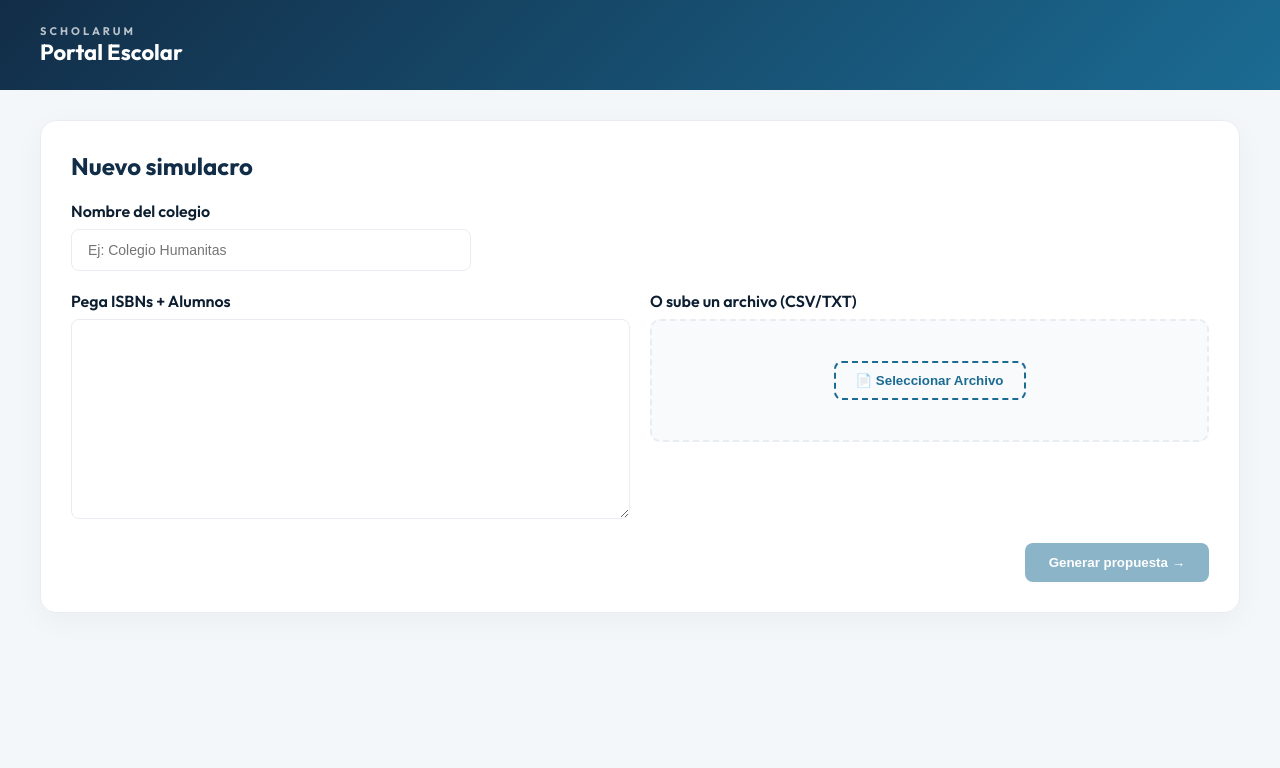
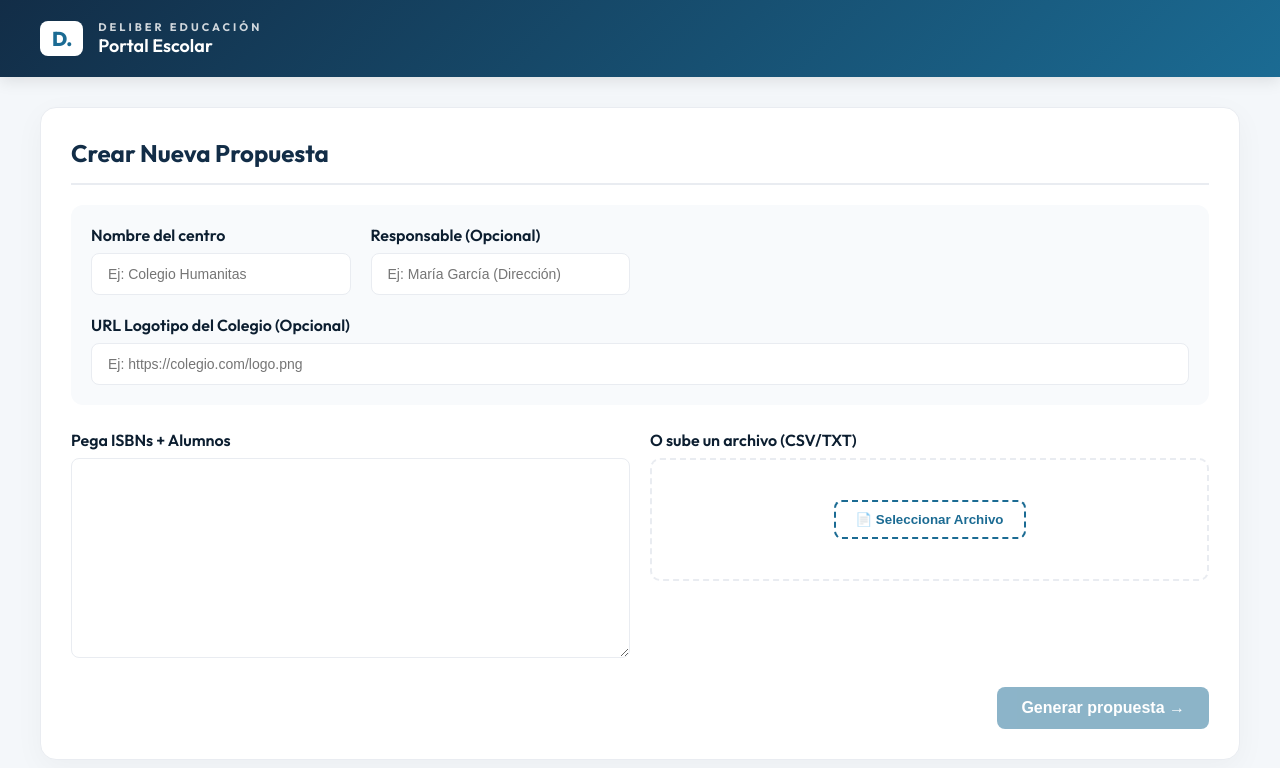
Before and after one commit to martascholarum/scholarum-simulacro, a React (Vite) app: page / in a window 1280 px wide. Shown: the top 768 px of the page. Built offline with nearby package versions, Linux system fonts and the light colour scheme.

Commit message:
Update App.jsx

```diff
--- a/src/App.jsx
+++ b/src/App.jsx
@@ -3,7 +3,7 @@ import { BarChart, Bar, XAxis, YAxis, Tooltip, ResponsiveContainer, PieChart, Pi
 
 // ── CONFIGURACIÓN DE MARCA ──
 const BRAND = {
-  name: "SCHOLARUM",
+  name: "DELIBER",       // Cambiado a Deliber por la URL que pasaste
   primary: "#1b6b93",
   secondary: "#00897b",
   accent: "#e5a100",
@@ -63,8 +63,13 @@ async function apiCall(action, params = {}) {
 
 export default function App() {
   const [step, setStep] = useState(0);
-  const [loadingMsg, setLoadingMsg] = useState('Cargando...'); // FIX: Mensaje dinámico
+  const [loadingMsg, setLoadingMsg] = useState('Cargando...');
+
+  // ── CAMPOS DE PERSONALIZACIÓN ──
   const [nombre, setNombre] = useState('');
+  const [responsable, setResponsable] = useState('');
+  const [logoUrl, setLogoUrl] = useState('');
+
   const [inputText, setInputText] = useState('');
   const [loading, setLoading] = useState(false);
   const [error, setError] = useState('');
@@ -99,9 +104,18 @@ export default function App() {
           setData(res.datos); setEditableData(res.datos);
           setCostePapel(res.costeOp || 12); setCosteDigital(res.costeOpDigital || 10);
           setProbabilidad(res.prob || 100);
-          setColDtos(res.condiciones || {});
+
+          // Lógica Ninja para leer los metadatos sin tocar el backend
+          const loadedDtos = { ...(res.condiciones || {}) };
+          if (loadedDtos._meta) {
+            setLogoUrl(loadedDtos._meta.logoUrl || '');
+            setResponsable(loadedDtos._meta.responsable || '');
+            delete loadedDtos._meta;
+          }
+          setColDtos(loadedDtos);
+
           setViewMode(modo === 'colegio' ? 'colegio' : 'comercial');
-          setTab(modo === 'colegio' ? 'propuesta' : 'resumen'); // El colegio entra directo a la propuesta
+          setTab(modo === 'colegio' ? 'propuesta' : 'resumen');
           setStep(modo === 'colegio' ? 3 : 2);
         })
         .catch(e => { setError(e.message); setStep(0); })
@@ -140,14 +154,16 @@ export default function App() {
   const handleGuardar = useCallback(async () => {
     if (!editableData) return; setSaving(true);
     try {
-      const saveData = { nombre, costeOp: costePapel, costeOpDigital: costeDigital, prob: probabilidad, condiciones: colDtos, datos: editableData };
+      // Guardamos la personalización inyectándola en las condiciones de forma transparente
+      const dtosConMeta = { ...colDtos, _meta: { logoUrl, responsable } };
+      const saveData = { nombre, costeOp: costePapel, costeOpDigital: costeDigital, prob: probabilidad, condiciones: dtosConMeta, datos: editableData };
       const r = await apiCall('guardar', { data: saveData });
       if (r.error) throw new Error(r.error);
       const url = `${window.location.origin}${window.location.pathname}?id=${r.id}&modo=colegio`;
       setShareUrl(url);
     } catch (e) { alert('Error: ' + e.message); }
     finally { setSaving(false); }
-  }, [editableData, nombre, costePapel, costeDigital, probabilidad, colDtos]);
+  }, [editableData, nombre, costePapel, costeDigital, probabilidad, colDtos, logoUrl, responsable]);
 
   const updateAlumnos = useCallback((isbn, val) => {
     setEditableData(prev => ({ ...prev, found: prev.found.map(b => b.isbn === isbn ? { ...b, alumnos: parseInt(val) || 0 } : b) }));
@@ -209,7 +225,7 @@ export default function App() {
   const sty = {
     card: { background: C.card, borderRadius: 16, padding: 30, boxShadow: '0 8px 30px rgba(0,0,0,0.04)', border: `1px solid ${C.muted}`, marginBottom: 25 },
     input: { padding: '12px 16px', borderRadius: 8, border: `1.5px solid ${C.muted}`, fontSize: 14, width: '100%', boxSizing: 'border-box' },
-    btn: { padding: '12px 24px', borderRadius: 8, background: C.blue, color: '#fff', fontWeight: 600, border: 'none', cursor: 'pointer' },
+    btn: { padding: '12px 24px', borderRadius: 8, background: C.blue, color: '#fff', fontWeight: 600, border: 'none', cursor: 'pointer', transition: 'all 0.3s ease' },
     btn2: { padding: '10px 20px', borderRadius: 8, border: `2px dashed ${C.blue}`, background: 'transparent', color: C.blue, cursor: 'pointer', fontWeight: 600 }
   };
 
@@ -217,12 +233,15 @@ export default function App() {
     <div style={{ background: C.light, minHeight: '100vh', fontFamily: 'Outfit, sans-serif', color: C.ink }}>
       <link href="https://fonts.googleapis.com/css2?family=Outfit:wght@300;400;600;700;800&display=swap" rel="stylesheet" />
 
-      {/* HEADER */}
-      <div style={{ background: `linear-gradient(135deg, ${C.navy}, ${C.blue})`, padding: '24px 40px', color: '#fff' }}>
+      {/* HEADER CORPORATIVO */}
+      <div style={{ background: `linear-gradient(135deg, ${C.navy}, ${C.blue})`, padding: '20px 40px', color: '#fff', boxShadow: '0 4px 15px rgba(0,0,0,0.1)' }}>
         <div style={{ maxWidth: 1200, margin: '0 auto', display: 'flex', justifyContent: 'space-between', alignItems: 'center' }}>
-          <div>
-            <div style={{ fontSize: 11, letterSpacing: 3, fontWeight: 700, opacity: 0.7 }}>{BRAND.name}</div>
-            <h1 style={{ margin: 0, fontSize: 22 }}>{nombre || "Portal Escolar"}</h1>
+          <div style={{ display: 'flex', alignItems: 'center', gap: 15 }}>
+            <div style={{ background: '#fff', color: C.blue, fontWeight: 900, fontSize: 20, padding: '5px 12px', borderRadius: 8, letterSpacing: -1 }}>D.</div>
+            <div>
+              <div style={{ fontSize: 11, letterSpacing: 3, fontWeight: 700, opacity: 0.8 }}>{BRAND.name} EDUCACIÓN</div>
+              <h1 style={{ margin: 0, fontSize: 18, fontWeight: 600 }}>{nombre ? `Propuesta: ${nombre}` : "Portal Escolar"}</h1>
+            </div>
           </div>
           {step >= 2 && step !== 3 && (
             <div style={{ display: 'flex', background: 'rgba(255,255,255,0.1)', padding: 4, borderRadius: 8 }}>
@@ -235,13 +254,27 @@ export default function App() {
 
       <div style={{ maxWidth: 1200, margin: '0 auto', padding: '30px 20px' }}>
 
+        {/* PASO 0: CREACIÓN COMERCIAL */}
         {step === 0 && (
           <div style={sty.card}>
-            <h2 style={{ marginTop: 0, fontSize: 24, color: C.navy }}>Nuevo simulacro</h2>
-            <div style={{ marginBottom: 20 }}>
-              <label style={{ display: 'block', marginBottom: 8, fontWeight: 600 }}>Nombre del colegio</label>
-              <input style={{...sty.input, maxWidth: 400}} value={nombre} onChange={e => setNombre(e.target.value)} placeholder="Ej: Colegio Humanitas" />
+            <h2 style={{ marginTop: 0, fontSize: 24, color: C.navy, borderBottom: `2px solid ${C.muted}`, paddingBottom: 15 }}>Crear Nueva Propuesta</h2>
+
+            {/* Campos de personalización */}
+            <div style={{ display: 'grid', gridTemplateColumns: 'repeat(auto-fit, minmax(250px, 1fr))', gap: 20, marginBottom: 25, background: '#f8fafc', padding: 20, borderRadius: 12 }}>
+              <div>
+                <label style={{ display: 'block', marginBottom: 8, fontWeight: 600 }}>Nombre del centro</label>
+                <input style={sty.input} value={nombre} onChange={e => setNombre(e.target.value)} placeholder="Ej: Colegio Humanitas" />
+              </div>
+              <div>
+                <label style={{ display: 'block', marginBottom: 8, fontWeight: 600 }}>Responsable (Opcional)</label>
+                <input style={sty.input} value={responsable} onChange={e => setResponsable(e.target.value)} placeholder="Ej: María García (Dirección)" />
+              </div>
+              <div style={{ gridColumn: '1 / -1' }}>
+                <label style={{ display: 'block', marginBottom: 8, fontWeight: 600 }}>URL Logotipo del Colegio (Opcional)</label>
+                <input style={sty.input} value={logoUrl} onChange={e => setLogoUrl(e.target.value)} placeholder="Ej: https://colegio.com/logo.png" />
+              </div>
             </div>
+
             <div style={{ display: 'grid', gridTemplateColumns: '1fr 1fr', gap: 20 }}>
               <div>
                 <label style={{ display: 'block', marginBottom: 8, fontWeight: 600 }}>Pega ISBNs + Alumnos</label>
@@ -249,15 +282,15 @@ export default function App() {
               </div>
               <div>
                 <label style={{ display: 'block', marginBottom: 8, fontWeight: 600 }}>O sube un archivo (CSV/TXT)</label>
-                <div style={{ border: `2px dashed ${C.muted}`, borderRadius: 10, padding: '40px 20px', textAlign: 'center', background: '#f9fafb' }}>
+                <div style={{ border: `2px dashed ${C.muted}`, borderRadius: 10, padding: '40px 20px', textAlign: 'center', background: '#fff' }}>
                   <input type="file" ref={fileRef} accept=".csv,.txt,.tsv" onChange={handleFile} style={{ display: 'none' }} />
                   <button onClick={() => fileRef.current?.click()} style={sty.btn2}>📄 Seleccionar Archivo</button>
                 </div>
               </div>
             </div>
             {error && <div style={{ marginTop: 15, padding: '15px', background: '#fef2f0', color: C.coral, borderRadius: 8, fontWeight: 600 }}>⚠️ {error}</div>}
-            <div style={{ marginTop: 20, textAlign: 'right' }}>
-              <button onClick={handleCruzar} disabled={!inputText.trim()} style={{ ...sty.btn, opacity: inputText.trim() ? 1 : 0.5 }}>Generar propuesta →</button>
+            <div style={{ marginTop: 25, textAlign: 'right' }}>
+              <button onClick={handleCruzar} disabled={!inputText.trim()} style={{ ...sty.btn, opacity: inputText.trim() ? 1 : 0.5, fontSize: 16 }}>Generar propuesta →</button>
             </div>
           </div>
         )}
@@ -271,7 +304,7 @@ export default function App() {
 
         {(step === 2 || step === 3) && calc && (
           <>
-            {/* CONTROLES COMERCIALES */}
+            {/* CONTROLES COMERCIALES (Ocultos para el colegio) */}
             {isC && (
               <div style={{ background: '#fff', padding: '15px 25px', borderRadius: 12, marginBottom: 20, border: `1px solid ${C.blue}`, display: 'flex', alignItems: 'center', gap: 20, flexWrap: 'wrap' }}>
                 <div style={{ flex: 1, minWidth: 200 }}>
@@ -295,82 +328,97 @@ export default function App() {
             {shareUrl && isC && (
               <div style={{ padding: 20, background: '#e8f5e9', borderRadius: 12, marginBottom: 20, border: '1px solid #c8e6c9', fontSize: 15, textAlign: 'center' }}>
                 <strong style={{ color: C.green }}>¡Enlace listo para enviar al colegio!</strong><br/><br/>
-                <a href={shareUrl} target="_blank" style={{ color: C.blue, fontWeight: 'bold', wordBreak: 'break-all' }}>{shareUrl}</a>
+                <a href={shareUrl} target="_blank" rel="noreferrer" style={{ color: C.blue, fontWeight: 'bold', wordBreak: 'break-all' }}>{shareUrl}</a>
               </div>
             )}
 
             {/* MENÚ DE PESTAÑAS */}
             <div style={{ display: 'flex', gap: 10, marginBottom: 25, flexWrap: 'wrap' }}>
-              {!isC && <button onClick={() => setTab('propuesta')} style={{ padding: '10px 20px', borderRadius: 8, border: 'none', background: tab === 'propuesta' ? C.blue : '#fff', color: tab === 'propuesta' ? '#fff' : C.slate, fontWeight: 700, cursor: 'pointer' }}>Propuesta Integral</button>}
+              {!isC && <button onClick={() => setTab('propuesta')} style={{ padding: '10px 20px', borderRadius: 8, border: 'none', background: tab === 'propuesta' ? C.blue : '#fff', color: tab === 'propuesta' ? '#fff' : C.slate, fontWeight: 700, cursor: 'pointer', boxShadow: '0 2px 5px rgba(0,0,0,0.05)' }}>Propuesta Integral</button>}
               {['resumen', 'detalle'].map(t => (
-                <button key={t} onClick={() => setTab(t)} style={{ padding: '10px 20px', borderRadius: 8, border: 'none', background: tab === t ? C.blue : '#fff', color: tab === t ? '#fff' : C.slate, fontWeight: 700, cursor: 'pointer', textTransform: 'capitalize' }}>{t}</button>
+                <button key={t} onClick={() => setTab(t)} style={{ padding: '10px 20px', borderRadius: 8, border: 'none', background: tab === t ? C.blue : '#fff', color: tab === t ? '#fff' : C.slate, fontWeight: 700, cursor: 'pointer', textTransform: 'capitalize', boxShadow: '0 2px 5px rgba(0,0,0,0.05)' }}>{t}</button>
               ))}
-              {isC && <button onClick={() => setTab('editoriales')} style={{ padding: '10px 20px', borderRadius: 8, border: 'none', background: tab === 'editoriales' ? C.blue : '#fff', color: tab === 'editoriales' ? '#fff' : C.slate, fontWeight: 700, cursor: 'pointer' }}>Editoriales y Rappel</button>}
+              {isC && <button onClick={() => setTab('editoriales')} style={{ padding: '10px 20px', borderRadius: 8, border: 'none', background: tab === 'editoriales' ? C.blue : '#fff', color: tab === 'editoriales' ? '#fff' : C.slate, fontWeight: 700, cursor: 'pointer', boxShadow: '0 2px 5px rgba(0,0,0,0.05)' }}>Editoriales y Rappel</button>}
               {data?.notFound?.length > 0 && <button onClick={() => setTab('notFound')} style={{ padding: '10px 20px', borderRadius: 8, border: `2px solid ${C.coral}`, background: tab === 'notFound' ? C.coral : '#fff', color: tab === 'notFound' ? '#fff' : C.coral, fontWeight: 700, cursor: 'pointer' }}>⚠️ {data.notFound.length} No Encontrados</button>}
             </div>
 
             {/* 1. PESTAÑA PROPUESTA (LA LANDING PAGE DEL COLEGIO) */}
             {!isC && tab === 'propuesta' && (
               <div style={{ animation: 'fadeIn 0.5s ease-in' }}>
-                {/* HERO SECTION */}
-                <div style={{ background: `url('https://www.transparenttextures.com/patterns/cubes.png'), linear-gradient(135deg, ${C.navy}, ${C.blue})`, borderRadius: 16, padding: '50px 30px', color: '#fff', textAlign: 'center', marginBottom: 30, boxShadow: '0 10px 30px rgba(27, 107, 147, 0.2)' }}>
-                  <h2 style={{ margin: '0 0 15px 0', fontSize: 36 }}>Propuesta Integral para {nombre}</h2>
-                  <p style={{ fontSize: 18, opacity: 0.9, maxWidth: 700, margin: '0 auto', lineHeight: 1.6 }}>Externaliza la gestión de tus libros de texto con cero esfuerzo administrativo y maximiza los beneficios para el centro y las familias.</p>
+                {/* HERO SECTION PERSONALIZADO */}
+                <div style={{ background: `linear-gradient(135deg, ${C.navy}, ${C.blue})`, borderRadius: 16, padding: '50px 40px', color: '#fff', display: 'flex', alignItems: 'center', justifyContent: 'space-between', flexWrap: 'wrap', gap: 30, marginBottom: 30, boxShadow: '0 10px 30px rgba(27, 107, 147, 0.2)' }}>
+                  <div style={{ flex: 1, minWidth: 300 }}>
+                    <div style={{ fontSize: 14, fontWeight: 700, letterSpacing: 2, opacity: 0.8, marginBottom: 10, textTransform: 'uppercase' }}>Propuesta de colaboración</div>
+                    <h2 style={{ margin: '0 0 15px 0', fontSize: 38, lineHeight: 1.2 }}>{nombre} x {BRAND.name}</h2>
+                    {responsable && <p style={{ fontSize: 18, opacity: 0.9, margin: '0 0 15px 0', borderLeft: `3px solid ${C.gold}`, paddingLeft: 10 }}>A la atención de: <strong>{responsable}</strong></p>}
+                    <p style={{ fontSize: 16, opacity: 0.8, maxWidth: 600, margin: 0, lineHeight: 1.6 }}>Simplificamos los procesos para las familias y aumentamos la rentabilidad del colegio. Nosotros nos encargamos de todo.</p>
+                  </div>
+                  {logoUrl && (
+                    <div style={{ background: '#fff', padding: 15, borderRadius: '50%', width: 140, height: 140, display: 'flex', alignItems: 'center', justifyContent: 'center', boxShadow: '0 4px 20px rgba(0,0,0,0.1)' }}>
+                      <img src={logoUrl} alt="Logo Colegio" style={{ maxWidth: '90%', maxHeight: '90%', objectFit: 'contain' }} onError={(e) => e.target.style.display='none'} />
+                    </div>
+                  )}
                 </div>
 
-                {/* CALCULADORA INTERACTIVA */}
-                <div style={{ ...sty.card, border: `2px solid ${C.teal}` }}>
-                  <div style={{ display: 'flex', justifyContent: 'space-between', alignItems: 'center', flexWrap: 'wrap', gap: 20 }}>
-                    <div style={{ flex: 1, minWidth: 250 }}>
-                      <h3 style={{ marginTop: 0, color: C.teal, display: 'flex', alignItems: 'center', gap: 10, fontSize: 22 }}>🧮 Calculadora de Beneficios</h3>
-                      <p style={{ color: C.slate, fontSize: 14, lineHeight: 1.5 }}>Utiliza este simulador para estimar el beneficio final del centro en función del porcentaje de familias que adquieran los libros en la plataforma.</p>
-                      <div style={{ marginTop: 20 }}>
+                {/* CALCULADORA INTERACTIVA Y DISCLAIMER */}
+                <div style={{ ...sty.card, border: `2px solid ${C.teal}`, position: 'relative' }}>
+                  <div style={{ display: 'flex', justifyContent: 'space-between', alignItems: 'flex-start', flexWrap: 'wrap', gap: 30 }}>
+                    <div style={{ flex: 1, minWidth: 300 }}>
+                      <h3 style={{ marginTop: 0, color: C.teal, display: 'flex', alignItems: 'center', gap: 10, fontSize: 22 }}>🧮 Simulador de Retorno</h3>
+                      <p style={{ color: C.slate, fontSize: 15, lineHeight: 1.5, margin: '10px 0 25px 0' }}>Descubre el retorno económico para tu centro ajustando la estimación de familias que utilizarán la plataforma de compra online.</p>
+
+                      <div style={{ background: '#f8fafc', padding: '15px 20px', borderRadius: 10 }}>
                         <div style={{ display: 'flex', justifyContent: 'space-between', marginBottom: 8 }}>
-                          <span style={{ fontWeight: 700, color: C.ink }}>Estimación de Compra</span>
+                          <span style={{ fontWeight: 700, color: C.ink }}>Familias estimadas</span>
                           <span style={{ fontWeight: 800, color: C.teal, fontSize: 18 }}>{probabilidad}%</span>
                         </div>
                         <input type="range" min="10" max="100" step="5" value={probabilidad} onChange={e => setProbabilidad(+e.target.value)} style={{ width: '100%', cursor: 'pointer', accentColor: C.teal }} />
                       </div>
+                      <p style={{ fontSize: 12, color: C.slate, marginTop: 15, fontStyle: 'italic' }}>* Datos aproximados. Sujeto a variaciones finales de compra y actualización de tarifas anuales.</p>
                     </div>
 
-                    <div style={{ display: 'flex', gap: 15, flexWrap: 'wrap' }}>
+                    <div style={{ display: 'flex', gap: 15, flexWrap: 'wrap', alignItems: 'center' }}>
                       <KPI label="Beneficio Estimado" value={fmt(calc.benColegio)} accent />
-                      {calc.rap > 0 && <KPI label="Rappel Garantizado" value={fmt(calc.rap)} sub="Por condiciones del centro" color={C.coral} />}
+                      {calc.rap > 0 && <KPI label="Rappel Garantizado" value={fmt(calc.rap)} sub="Por mejora de condiciones" color={C.coral} />}
                     </div>
                   </div>
                 </div>
 
-                {/* PILARES */}
-                <div style={{ display: 'grid', gridTemplateColumns: '1fr 1fr', gap: 25, marginTop: 30 }}>
+                {/* PILARES DE VENTA (Sacados de la web oficial) */}
+                <h3 style={{ fontSize: 26, color: C.navy, textAlign: 'center', marginTop: 45, marginBottom: 30 }}>¿Por qué externalizar "La Tienda del Cole" con nosotros?</h3>
+                <div style={{ display: 'grid', gridTemplateColumns: 'repeat(auto-fit, minmax(280px, 1fr))', gap: 25 }}>
                   <div style={{ padding: 30, background: '#fff', borderRadius: 16, borderTop: `5px solid ${C.blue}`, boxShadow: '0 4px 15px rgba(0,0,0,0.03)' }}>
-                    <h3 style={{ margin: '0 0 15px 0', fontSize: 20 }}>📦 Gestión Logística Integral</h3>
-                    <p style={{ margin: 0, color: C.slate, fontSize: 15, lineHeight: 1.6 }}>Nos encargamos del ciclo completo: negociación y compra a editoriales, recepción en almacén, empaquetado personalizado por alumno y entrega directa. <strong>Cero inversión de tiempo</strong> por parte de la secretaría del colegio.</p>
+                    <h3 style={{ margin: '0 0 15px 0', fontSize: 18 }}>💻 Tu propia Tienda Online</h3>
+                    <p style={{ margin: 0, color: C.slate, fontSize: 14, lineHeight: 1.6 }}>Creamos un e-commerce totalmente gratuito y personalizado a tu nombre. Vende libros, licencias, uniformes y material abriendo una nueva línea de negocio a coste cero.</p>
                   </div>
                   <div style={{ padding: 30, background: '#fff', borderRadius: 16, borderTop: `5px solid ${C.teal}`, boxShadow: '0 4px 15px rgba(0,0,0,0.03)' }}>
-                    <h3 style={{ margin: '0 0 15px 0', fontSize: 20 }}>💬 Atención a Familias 360º</h3>
-                    <p style={{ margin: 0, color: C.slate, fontSize: 15, lineHeight: 1.6 }}>Nuestro equipo de atención al cliente asume todas las incidencias, devoluciones, cambios de grupo y dudas de los padres durante todo el proceso de compra y curso escolar.</p>
+                    <h3 style={{ margin: '0 0 15px 0', fontSize: 18 }}>📦 Logística 100% Gestionada</h3>
+                    <p style={{ margin: 0, color: C.slate, fontSize: 14, lineHeight: 1.6 }}>Asumimos toda la relación con editoriales: pedidos, almacenamiento, preparación individualizada y entrega a domicilio. El centro no invierte ni un minuto.</p>
                   </div>
                   <div style={{ padding: 30, background: '#fff', borderRadius: 16, borderTop: `5px solid ${C.gold}`, boxShadow: '0 4px 15px rgba(0,0,0,0.03)' }}>
-                    <h3 style={{ margin: '0 0 15px 0', fontSize: 20 }}>📈 Transparencia Financiera</h3>
-                    <p style={{ margin: 0, color: C.slate, fontSize: 15, lineHeight: 1.6 }}>Si las condiciones comerciales previamente negociadas por el colegio con la editorial son mejores que las de nuestra central de compras, respetamos tu margen devolviendo esa diferencia de forma íntegra (Rappel).</p>
+                    <h3 style={{ margin: '0 0 15px 0', fontSize: 18 }}>💬 Atención a Familias 360º</h3>
+                    <p style={{ margin: 0, color: C.slate, fontSize: 14, lineHeight: 1.6 }}>Contamos con un equipo dedicado y especialista para resolver dudas, incidencias y devoluciones. Liberamos por completo a la secretaría del estrés de campaña.</p>
                   </div>
                   <div style={{ padding: 30, background: '#fff', borderRadius: 16, borderTop: `5px solid ${C.coral}`, boxShadow: '0 4px 15px rgba(0,0,0,0.03)' }}>
-                    <h3 style={{ margin: '0 0 15px 0', fontSize: 20 }}>💻 Plataforma Web Personalizada</h3>
-                    <p style={{ margin: 0, color: C.slate, fontSize: 15, lineHeight: 1.6 }}>Desplegamos una tienda online con el logo y colores del colegio. Las familias encuentran sus listados de libros precargados por curso, garantizando un proceso de pago rápido y seguro.</p>
+                    <h3 style={{ margin: '0 0 15px 0', fontSize: 18 }}>🔗 Hub de Licencias Digitales</h3>
+                    <p style={{ margin: 0, color: C.slate, fontSize: 14, lineHeight: 1.6 }}>Activación automática de todos los libros digitales a través de nuestro Hub. Proceso simple, seguro e integrable con Google Classroom o Microsoft Teams.</p>
                   </div>
                 </div>
               </div>
             )}
 
-            {/* 2. PESTAÑA RESUMEN */}
+            {/* 2. PESTAÑA RESUMEN (Ahora el colegio ve todos los datos correctos) */}
             {tab === 'resumen' && (
               <div>
-                {/* KPIs Superiores */}
                 <div style={{ display: 'grid', gridTemplateColumns: 'repeat(auto-fit, minmax(200px, 1fr))', gap: 15, marginBottom: 25 }}>
-                  <KPI label="Facturación" value={fmt(calc.tv)} sub={`De ${calc.totalAlumnos} alumnos`} icon="💰" />
-                  {isC && <KPI label="Total Costes" value={fmt(calc.tcc + calc.totalCostOp)} sub={`Material: ${fmt(calc.tcc)} | Op: ${fmt(calc.totalCostOp)}`} icon="📉" color={C.slate} />}
-                  {isC && <KPI label="Beneficio Tienda" value={fmt(calc.comision)} sub="Neto Scholarum" icon="📈" />}
-                  {isC && <KPI label="Beneficio Colegio" value={fmt(calc.benColegio)} sub="Comisión + Rappel" icon="🏫" accent />}
+                  <KPI label="Facturación Estimada" value={fmt(calc.tv)} sub={`De ${calc.totalAlumnos} alumnos`} icon="💰" />
+
+                  {/* Estos dos ahora SÍ los ve el colegio */}
+                  <KPI label="Total Costes" value={fmt(calc.tcc + calc.totalCostOp)} sub={`Material: ${fmt(calc.tcc)} | Op: ${fmt(calc.totalCostOp)}`} icon="📉" color={C.slate} />
+                  <KPI label="Beneficio Colegio" value={fmt(calc.benColegio)} sub="Comisión + Rappel" icon="🏫" accent />
+
+                  {/* Este solo lo ve el comercial */}
+                  {isC && <KPI label="Beneficio Tienda" value={fmt(calc.comision)} sub="Neto Deliber" icon="📈" />}
                 </div>
 
                 <div style={{ display: 'grid', gridTemplateColumns: '2fr 1fr', gap: 20 }}>
@@ -395,6 +443,7 @@ export default function App() {
                     </ResponsiveContainer>
                   </div>
                 </div>
+                <p style={{ fontSize: 12, color: C.slate, fontStyle: 'italic', textAlign: 'center' }}>* Datos aproximados. Sujeto a variaciones finales de compra y actualización de tarifas anuales.</p>
               </div>
             )}
 
@@ -493,7 +542,7 @@ export default function App() {
 
 function KPI({ label, value, sub, icon, accent, color }) {
   return (
-    <div style={{ background: accent ? `linear-gradient(135deg, ${C.teal}, ${C.blue})` : C.card, padding: '25px', borderRadius: 16, boxShadow: '0 8px 20px rgba(0,0,0,0.04)', color: accent ? '#fff' : (color || C.ink), border: accent ? 'none' : `1px solid ${C.muted}` }}>
+    <div style={{ background: accent ? `linear-gradient(135deg, ${C.teal}, ${C.blue})` : C.card, padding: '25px', borderRadius: 16, boxShadow: '0 8px 20px rgba(0,0,0,0.04)', color: accent ? '#fff' : (color || C.ink), border: accent ? 'none' : `1px solid ${C.muted}`, position: 'relative', overflow: 'hidden' }}>
       <div style={{ fontSize: 14, opacity: 0.8, marginBottom: 8, fontWeight: 600, display: 'flex', alignItems: 'center', gap: 8 }}>{icon && <span style={{fontSize: 18}}>{icon}</span>} {label}</div>
       <div style={{ fontSize: 28, fontWeight: 800, letterSpacing: '-0.5px' }}>{value}</div>
       {sub && <div style={{ fontSize: 12, opacity: 0.7, marginTop: 6, fontWeight: 500 }}>{sub}</div>}
```
